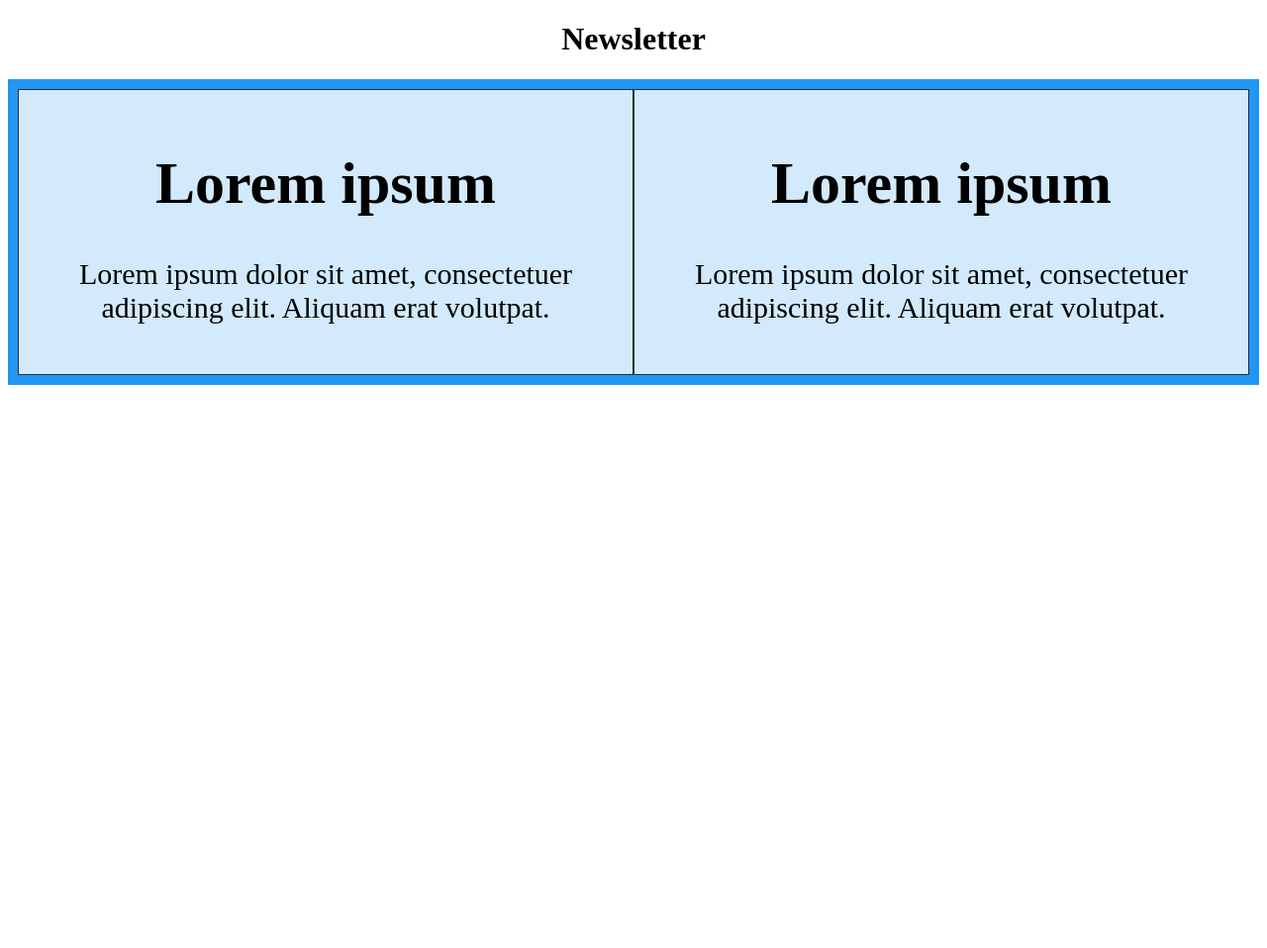
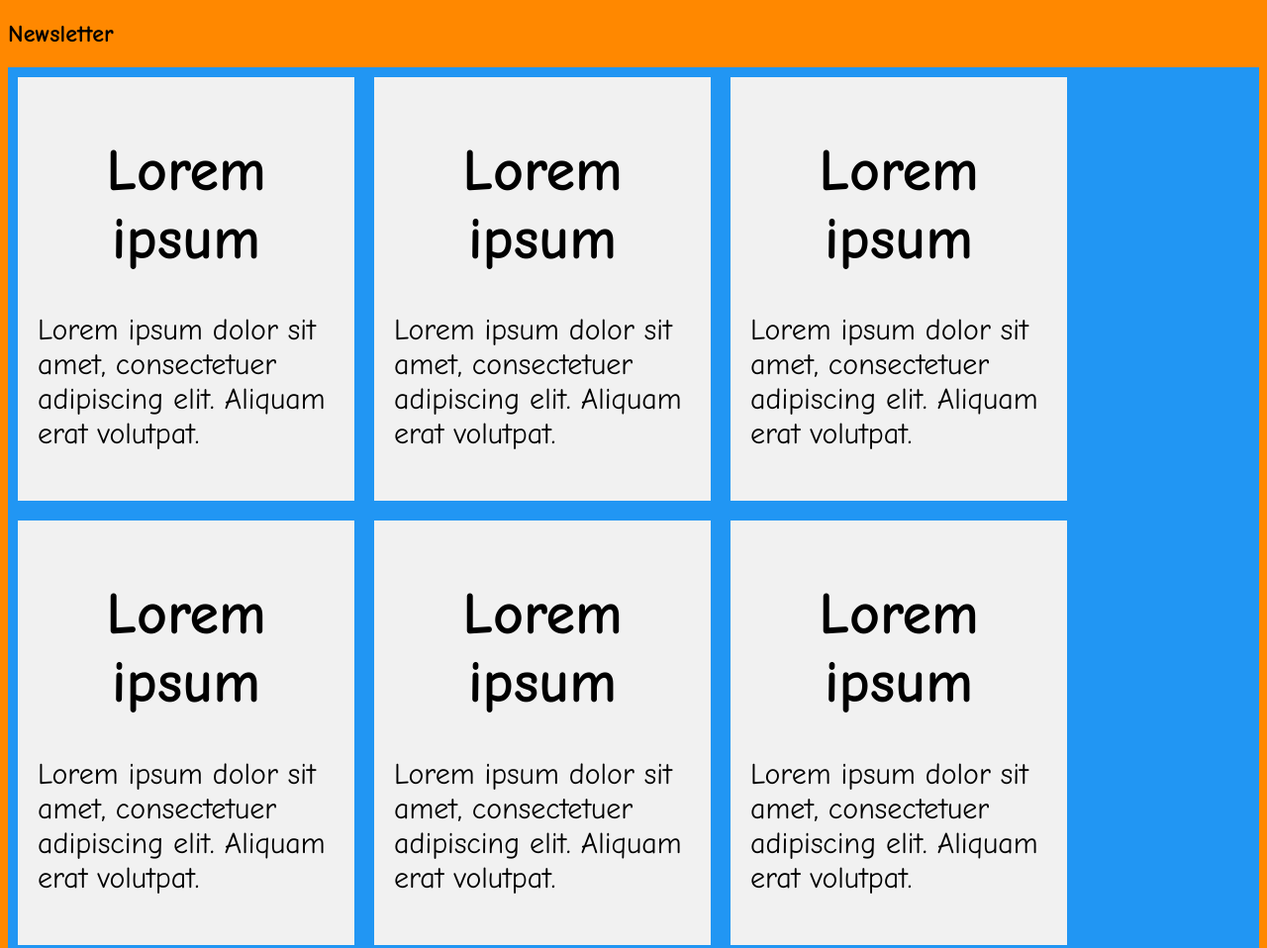
Before and after one commit to ondrejmalik/Test-13.10, a plain HTML site: page newsletter.html in a window 1280 px wide. Shown: the top 958 px of the page at 99% size. Before the commit the page ends 800 px from the top, so only its background shows below. Drawn offline with Linux system fonts and the light colour scheme.

Commit message:
Add files via upload

```diff
--- a/aboutus.html
+++ b/aboutus.html
@@ -3,32 +3,33 @@
 <head>
 <meta charset="utf-8">
 <link rel="stylesheet" href="style.css">
+<link rel="icon" type="image/x-icon" href="favicon.ico">
 <title>Newsletter</title>
 </head>
-<body>
-<h1>Newsletter</h1>
+<body id="about">
+<h1>aboutus</h1>
 <div class="grid-container">
-  <div class="grid-item">
+  <div class="grid-item"id="g0">
     <h1>Lorem ipsum</h1>
     <p>Lorem ipsum dolor sit amet, consectetuer adipiscing elit. Aliquam erat volutpat.</p>
   </div>
-<div class="grid-item">
+<div class="grid-item" id="g1">
     <h1>Lorem ipsum</h1>
     <p>Lorem ipsum dolor sit amet, consectetuer adipiscing elit. Aliquam erat volutpat.</p>
 </div>
-<div class="grid-item">
+<div class="grid-item" id="g2">
   <h1>Lorem ipsum</h1>
   <p>Lorem ipsum dolor sit amet, consectetuer adipiscing elit. Aliquam erat volutpat.</p>
 </div>
-<div class="grid-item">
+<div class="grid-item" id="g3">
   <h1>Lorem ipsum</h1>
   <p>Lorem ipsum dolor sit amet, consectetuer adipiscing elit. Aliquam erat volutpat.</p>
 </div>
-<div class="grid-item">
+<div class="grid-item" id="g4">
   <h1>Lorem ipsum</h1>
   <p>Lorem ipsum dolor sit amet, consectetuer adipiscing elit. Aliquam erat volutpat.</p>
 </div>
-<div class="grid-item">
+<div class="grid-item" id="g5">
   <h1>Lorem ipsum</h1>
   <p>Lorem ipsum dolor sit amet, consectetuer adipiscing elit. Aliquam erat volutpat.</p>
 </div>
--- a/newsletter.html
+++ b/newsletter.html
@@ -3,20 +3,36 @@
 <head>
 <meta charset="utf-8">
 <link rel="stylesheet" href="style.css">
+<link rel="icon" type="image/x-icon" href="favicon.ico">
 <title>Newsletter</title>
 </head>
-<body>
-<h1>Newsletter</h1>
-<div class="grid-container">
-  <div class="grid-item">
+<body id="news">
+<h2>Newsletter</h2>
+<div class="flex-container">
+  <div>
     <h1>Lorem ipsum</h1>
     <p>Lorem ipsum dolor sit amet, consectetuer adipiscing elit. Aliquam erat volutpat.</p>
   </div>
-<div class="grid-item">
+  <div>
     <h1>Lorem ipsum</h1>
     <p>Lorem ipsum dolor sit amet, consectetuer adipiscing elit. Aliquam erat volutpat.</p>
+  </div>
+  <div>
+    <h1>Lorem ipsum</h1>
+    <p>Lorem ipsum dolor sit amet, consectetuer adipiscing elit. Aliquam erat volutpat.</p>
+  </div>
+  <div>
+    <h1>Lorem ipsum</h1>
+    <p>Lorem ipsum dolor sit amet, consectetuer adipiscing elit. Aliquam erat volutpat.</p>
+  </div>
+  <div>
+    <h1>Lorem ipsum</h1>
+    <p>Lorem ipsum dolor sit amet, consectetuer adipiscing elit. Aliquam erat volutpat.</p>
+  </div>
+  <div>
+    <h1>Lorem ipsum</h1>
+    <p>Lorem ipsum dolor sit amet, consectetuer adipiscing elit. Aliquam erat volutpat.</p>
+  </div>
+
 </div>
-</div>
-
-</body>
 </html>
--- a/style.css
+++ b/style.css
@@ -1,5 +1,18 @@
+#index{background-color: greenyellow;font-family: Comic Sans MS;}
+#about{background-color: rgb(0, 140, 255);font-family: Comic Sans MS;}
+#news{background-color: rgb(255, 136, 0);font-family: Comic Sans MS;}
 h1{text-align:center;
 
+}
+.navigace{background-color: rgb(0, 0, 0);
+          margin: 5px;
+          padding: 5px;
+          color: hotpink;
+          font-size: large;
+          font-weight: 900;
+          text-decoration: none;}
+.karta{
+      width: 250px;
 }
 .grid-container{
   display: grid;
@@ -9,11 +22,31 @@ background-color: #2196F3;
 padding: 10px;
 }
 .grid-item{
-  background-color: rgba(255, 255, 255, 0.8);
+
   border: 1px solid rgba(0, 0, 0, 0.8);
   padding: 20px;
   font-size: 30px;
   text-align: center;
+}
+#g0{background-color: aqua;}
+#g1{background-color: aqua;}
+#g2{background-color:  brown;}
+#g3{background-color: pink;}
+#g4{background-color: yellow;}
+#g5{background-color: green;}
+.flex-container {
+  display: flex;
+  background-color: #2196F3;
+  flex-wrap:wrap;
+}
+
+.flex-container > div {
+  background-color: #f1f1f1;
+  width: 300px;
+  margin: 10px;
+  padding: 20px;
+  font-size: 30px;
+  flex-wrap:nowrap;
 }
 @media only screen and (max-width: 1000px) {
   .grid-container{
```
Also changed, not shown: index.html (+3 -3 lines), featured_channel.jpg (added).
